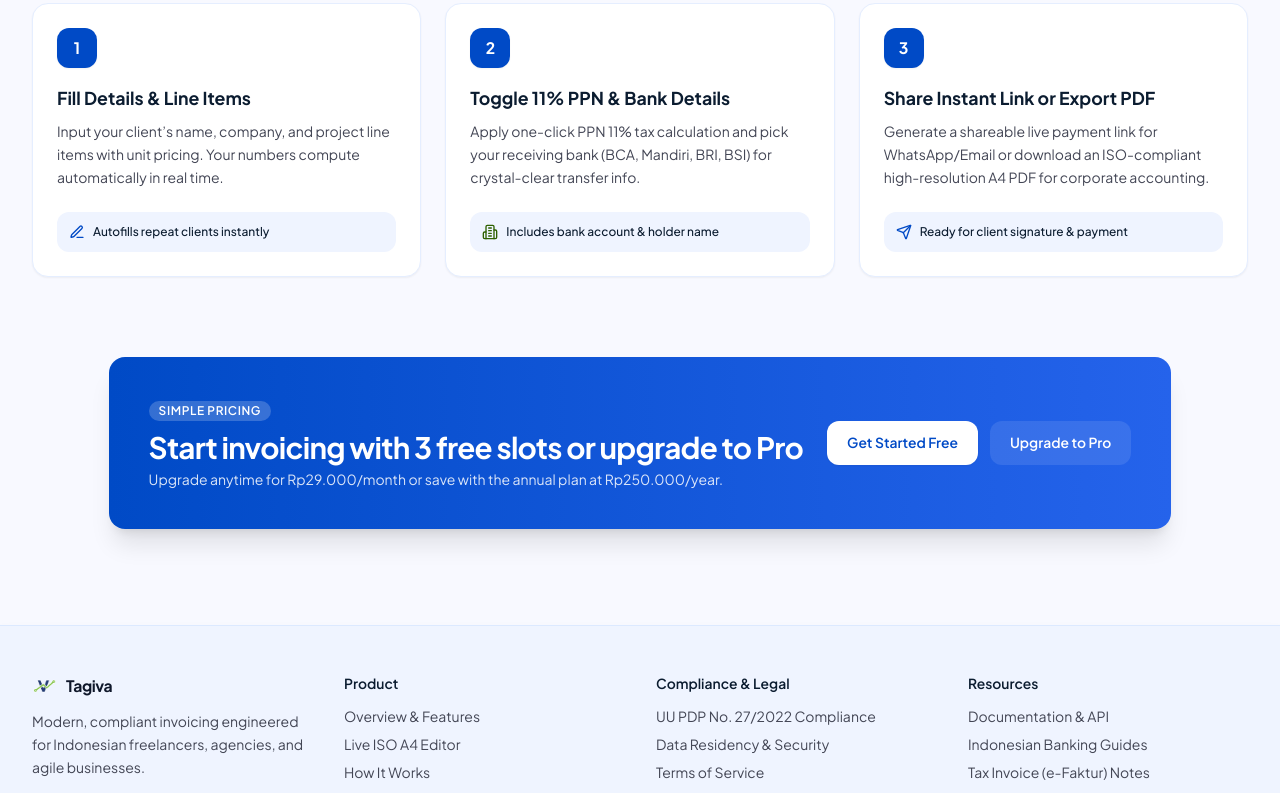
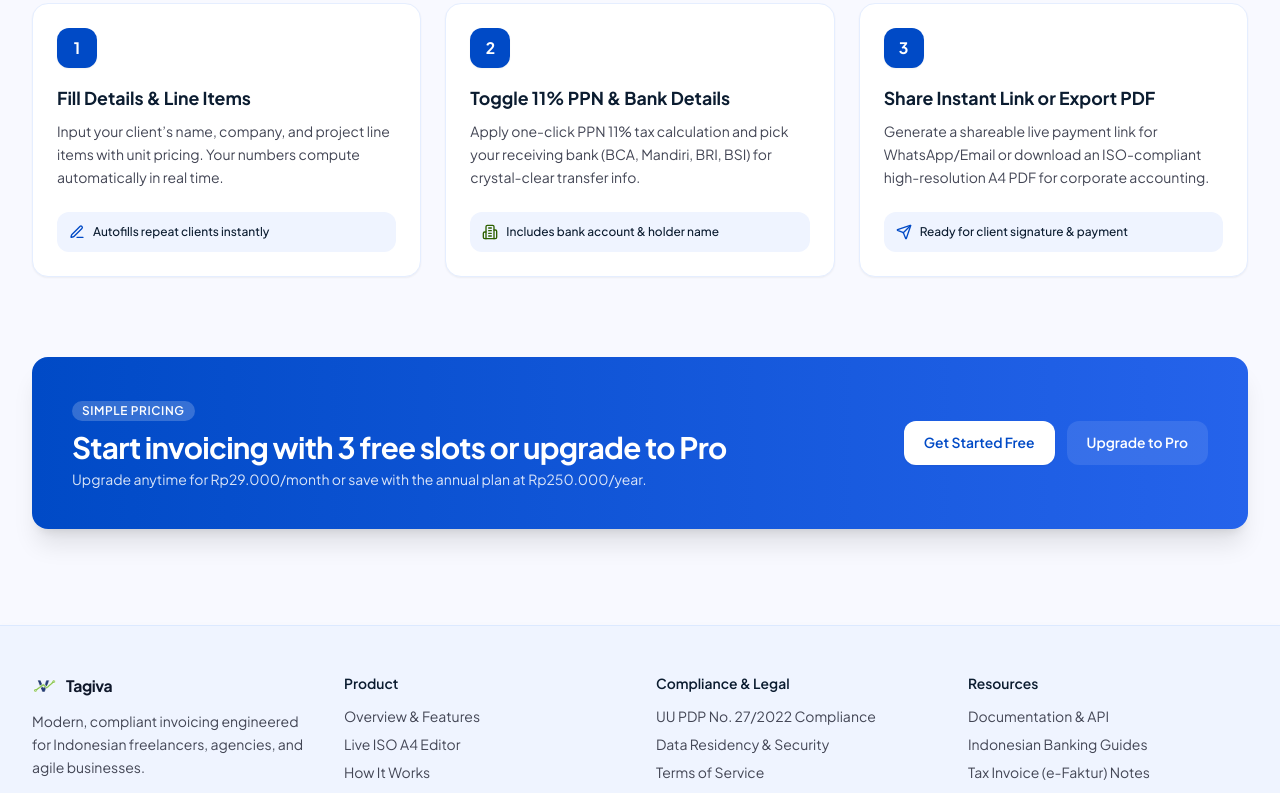
Before and after one commit to tatasfachrul/tagiva, a Next.js app: page / in a window 1280 px wide. Shown: the part 2000-2793 px from the top of the page. Built offline with nearby package versions, Linux system fonts and the light colour scheme.

Commit message:
feat: add scroll-snap behavior and update landing page sections

```diff
--- a/src/app/globals.css
+++ b/src/app/globals.css
@@ -66,6 +66,13 @@
   blockquote {
     text-wrap: pretty;
   }
+}
+
+/* Scroll-snap container binding for pages using snap-y */
+html:has(.snap-y) {
+  scroll-snap-type: y mandatory;
+  scroll-padding-top: 4rem;
+  scroll-behavior: smooth;
 }
 
 /* Visually hidden utility that reveals on focus for skip links */
--- a/src/features/landing/page.tsx
+++ b/src/features/landing/page.tsx
@@ -7,12 +7,22 @@
 
 export function LandingPage() {
   return (
-    <div className="flex flex-col w-full">
-      <HeroSection />
-      <FeaturesGrid />
-      <SocialProofSection />
-      <HowItWorksSection />
-      <PricingCtaBanner />
+    <div className="flex flex-col w-full snap-y snap-mandatory scroll-smooth">
+      <div className="w-full snap-start snap-always scroll-mt-16">
+        <HeroSection />
+      </div>
+      <div className="w-full snap-start snap-always scroll-mt-16">
+        <FeaturesGrid />
+      </div>
+      <div className="w-full snap-start snap-always scroll-mt-16">
+        <SocialProofSection />
+      </div>
+      <div className="w-full snap-start snap-always scroll-mt-16">
+        <HowItWorksSection />
+      </div>
+      <div className="w-full snap-start snap-always scroll-mt-16">
+        <PricingCtaBanner />
+      </div>
     </div>
   );
 }
```
Also changed, not shown: 1 other file (tests, documents, lock files or other folders).
